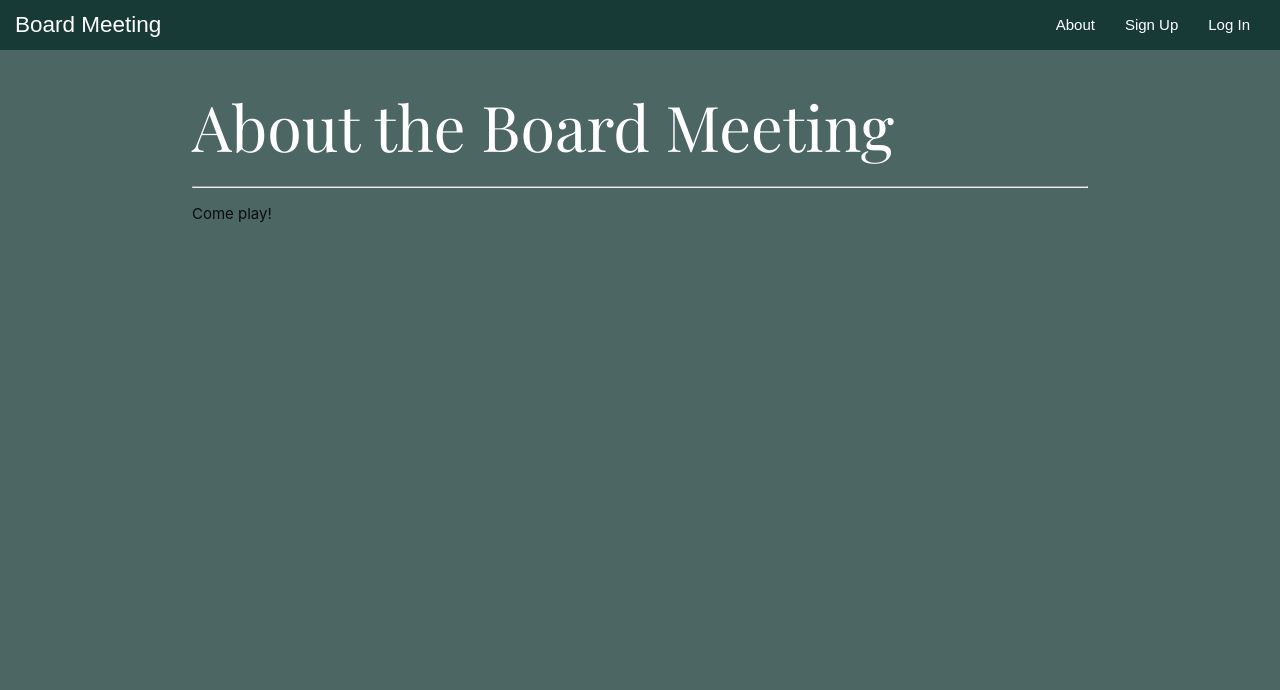
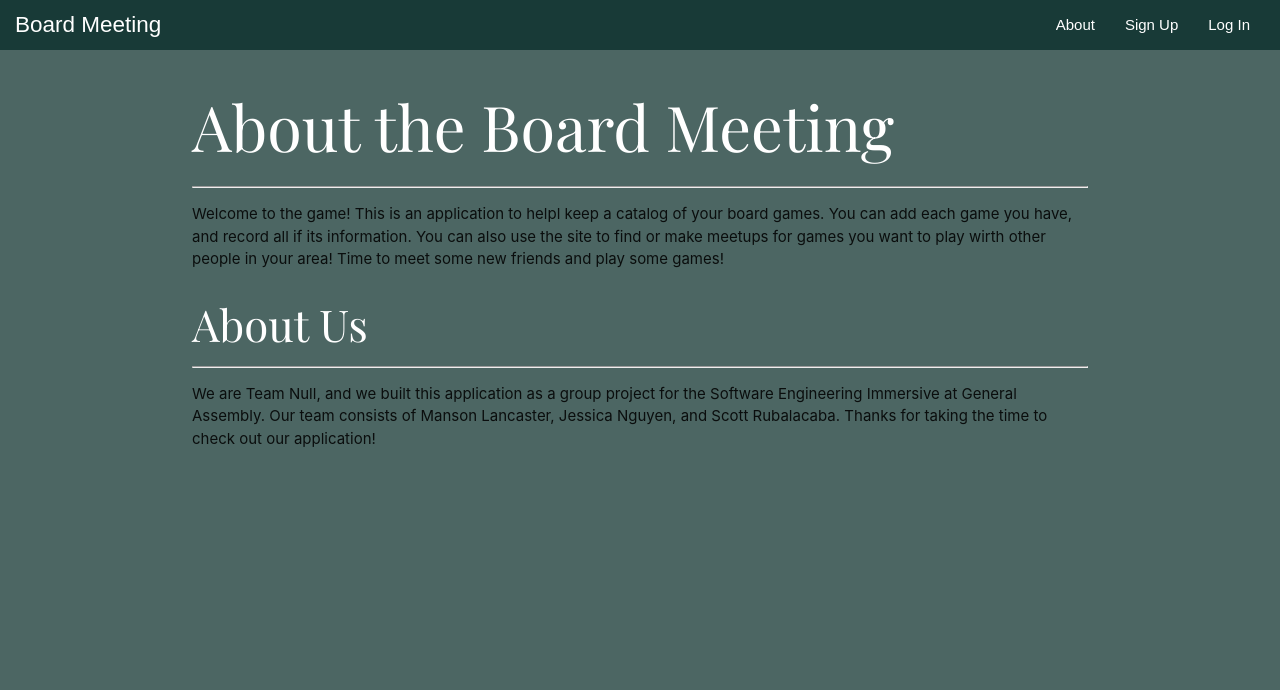
Before and after one commit to masomaster/board-game-meetup, a Django app: page /about/ in a window 1280 px wide. Shown: the top 690 px of the page. Run offline with Django 4.2, Linux system fonts and the light colour scheme.

Commit message:
Updates About Page

```diff
--- a/main_app/templates/about.html
+++ b/main_app/templates/about.html
@@ -2,7 +2,13 @@
 {% block content %}
 
 <h1>About the Board Meeting</h1>
-<hr />
-<p>Come play!</p>
+<hr>
+<p>Welcome to the game!  This is an application to helpl keep a catalog of your board games.  You can add each game you have, and record all if its information.  You can also use the site to find or make meetups for games you want to play wirth other people in your area!  Time to meet some new friends and play some games!
+</p>
+<h3>About Us</h3>
+<hr>
+<p>
+    We are Team Null, and we built this application as a group project for the Software Engineering Immersive at General Assembly.  Our team consists of Manson Lancaster, Jessica Nguyen, and Scott Rubalacaba.  Thanks for taking the time to check out our application!
+</p>
 
 {% endblock %}
```
